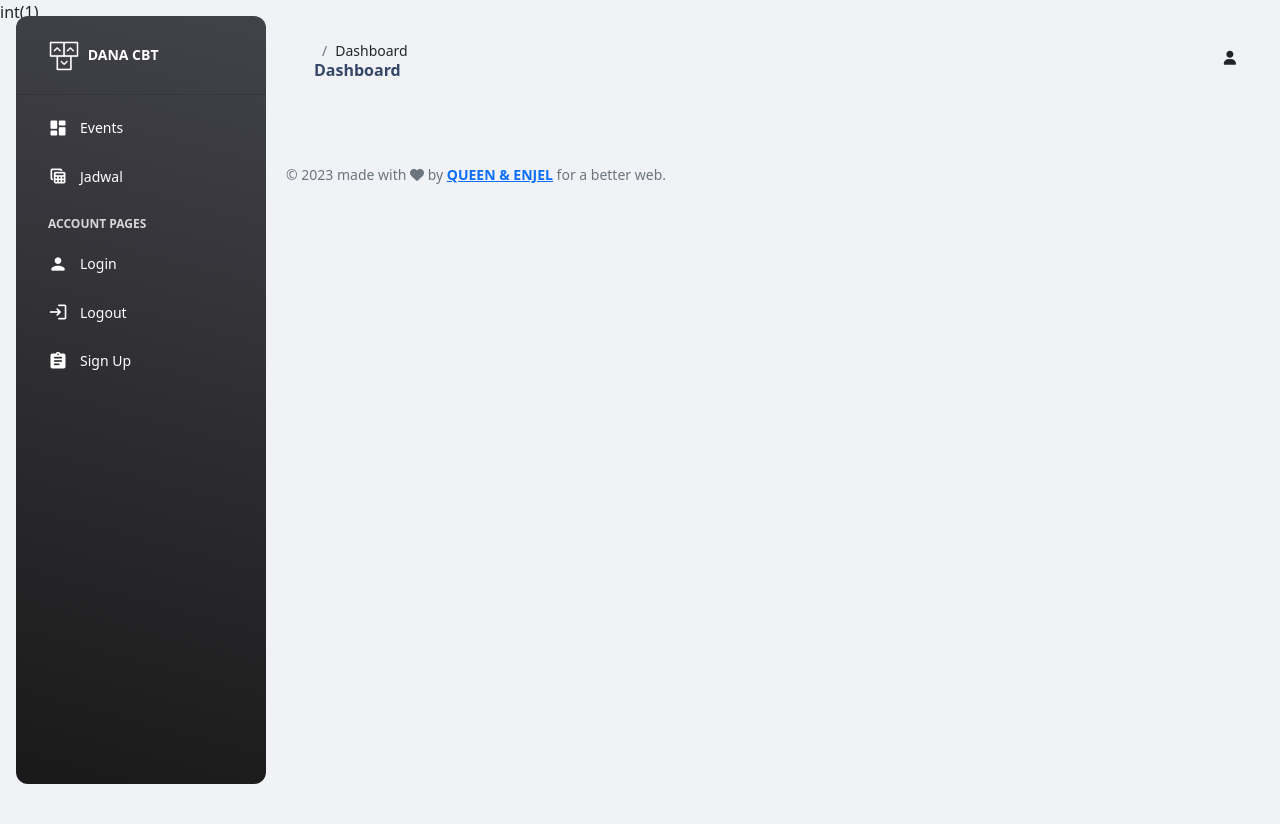
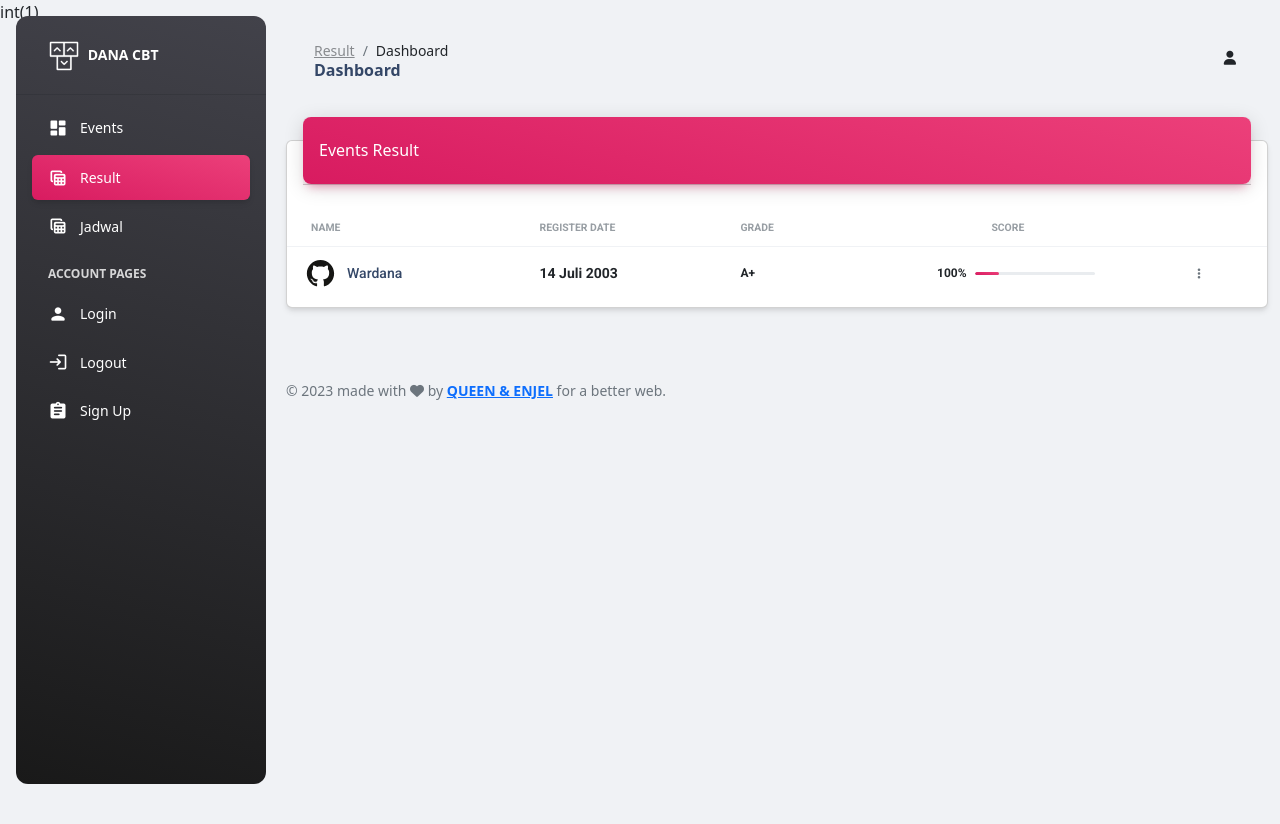
Before and after one commit to queencantiqabys/DATABASE, a PHP site: page /dashboard/index.php?3 in a window 1280 px wide. Run offline with PHP 8.4, Linux system fonts and the light colour scheme; the visitor is signed in with stand-in values (Sample User, id 1); data that the repository does not hold is empty; some libraries are stand-ins or nearby versions.

Commit message:
menambahkan result page

```diff
--- /dev/null
+++ b/dashboard/content/result.php
@@ -0,0 +1,68 @@
+<div class="row">
+        <div class="col-12">
+          <div class="card my-4">
+            <div class="card-header p-0 position-relative mt-n4 mx-3 z-index-2">
+              <div class="bg-gradient-primary shadow-primary border-radius-lg pt-4 pb-3">
+                <h6 class="text-white text-capitalize ps-3">Events Result</h6>
+              </div>
+            </div>
+            <div class="card-body px-0 pb-2">
+              <div class="table-responsive p-0">
+                <table class="table align-items-center justify-content-center mb-0">
+                  <thead>
+                    <tr>
+                      <th class="text-uppercase text-secondary text-xxs font-weight-bolder opacity-7">Name</th>
+                      <th class="text-uppercase text-secondary text-xxs font-weight-bolder opacity-7 ps-2">Register Date</th>
+                      <th class="text-uppercase text-secondary text-xxs font-weight-bolder opacity-7 ps-2">Grade</th>
+                      <th class="text-uppercase text-secondary text-xxs font-weight-bolder text-center opacity-7 ps-2">Score</th>
+                      <th></th>
+                    </tr>
+                  </thead>
+                  <tbody>
+
+
+
+                    <tr>
+                      <td>
+                        <div class="d-flex px-2">
+                          <div>
+                            <img src="../assets/img/small-logos/github.svg" class="avatar avatar-sm rounded-circle me-2" alt="invision">
+                          </div>
+                          <div class="my-auto">
+                            <h6 class="mb-0 text-sm">Wardana</h6>
+                          </div>
+                        </div>
+                      </td>
+                      <td>
+                        <p class="text-sm font-weight-bold mb-0">14 Juli 2003</p>
+                      </td>
+                      <td>
+                        <span class="text-xs font-weight-bold">A+</span>
+                      </td>
+                      <td class="align-middle text-center">
+                        <div class="d-flex align-items-center justify-content-center">
+                          <span class="me-2 text-xs font-weight-bold">100%</span>
+                          <div>
+                            <div class="progress">
+                              <div class="progress-bar bg-gradient-primary" role="progressbar" aria-valuenow="100" aria-valuemin="0" aria-valuemax="100" style="width: 20%;"></div>
+                            </div>
+                          </div>
+                        </div>
+                      </td>
+                      <td class="align-middle">
+                        <button class="btn btn-link text-secondary mb-0" aria-haspopup="true" aria-expanded="false">
+                          <i class="fa fa-ellipsis-v text-xs"></i>
+                        </button>
+                      </td>
+                    </tr>
+
+
+
+
+                  </tbody>
+                </table>
+              </div>
+            </div>
+          </div>
+        </div>
+      </div>
--- a/dashboard/index.php
+++ b/dashboard/index.php
@@ -74,6 +74,10 @@ include "../controller/controller.php";
     $btn2_name="Jadwal";
     $btn2_get="?2";
 
+    $btn3="";
+    $btn3_name="Result";
+    $btn3_get="?3";
+
     $btn4="";
     $btn4_name="Login";
     $btn4_get="?4";
@@ -92,6 +96,7 @@ include "../controller/controller.php";
     $btn_name=$btn1_name;
     $btn_get=$btn1_get;
     $content="content/event.php";
+    // $content="content/result.php";
   }
   if(isset($_GET['2'])){
     $btn2=$active;
@@ -103,7 +108,7 @@ include "../controller/controller.php";
     $btn3=$active;
     $btn_name=$btn3_name;
     $btn_get=$btn3_get;
-    $content="content/daftar.php";
+    $content="content/result.php";
   }
   if(isset($_GET['4'])){
     $btn4=$active;
@@ -146,6 +151,15 @@ include "../controller/controller.php";
               <i class="material-icons opacity-10">dashboard</i>
             </div>
             <span class="nav-link-text ms-1"><?= $btn1_name; ?></span>
+          </a>
+        </li>
+
+        <li class="nav-item">
+          <a class="nav-link text-white  <?= $btn3; ?>" href="<?= $btn3_get; ?>">
+            <div class="text-white text-center me-2 d-flex align-items-center justify-content-center">
+              <i class="material-icons opacity-10">table_view</i>
+            </div>
+            <span class="nav-link-text ms-1"><?= $btn3_name; ?></span>
           </a>
         </li>
 
```
